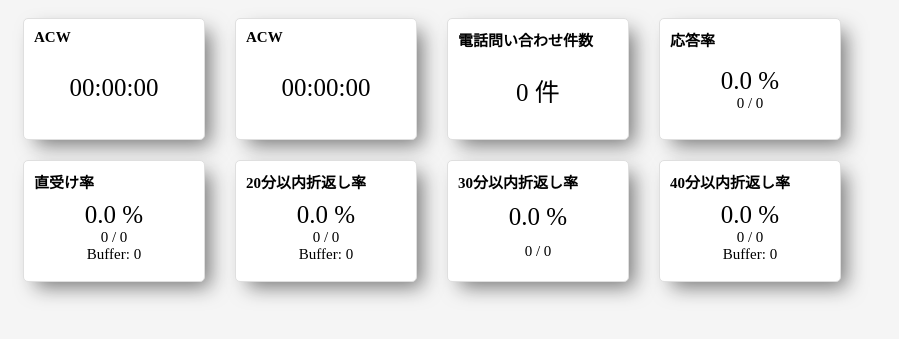
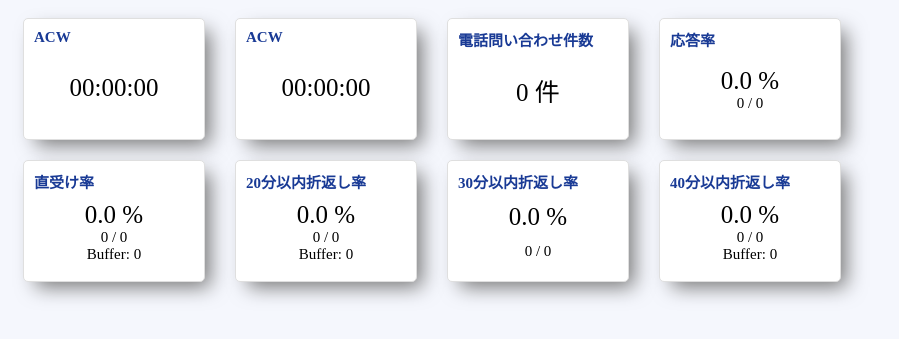
Before and after one commit to ekrsw/django_docker, a Django app: page /dashboard/ in a window 1280 px wide. Shown: the top 339 px of the page, without its empty margins (0-899 px from the left). Run offline with Django 4.2, Linux system fonts and the light colour scheme; parts of the project's set-up code (start-up, migrations or seed data) failed here and were passed over.

Commit message:
dashboard label color

```diff
--- a/static/dashboard/css/style.css
+++ b/static/dashboard/css/style.css
@@ -1,3 +1,6 @@
+body{
+    background-color: #F5F7FD;
+}
 .containerRow {
     display: flex;
 }
@@ -32,6 +35,7 @@
     font-size: 15px;
 }
 h5 {
+    color: #193A95;
     font-size: 15px;
     margin: 0 0;
 }
```
